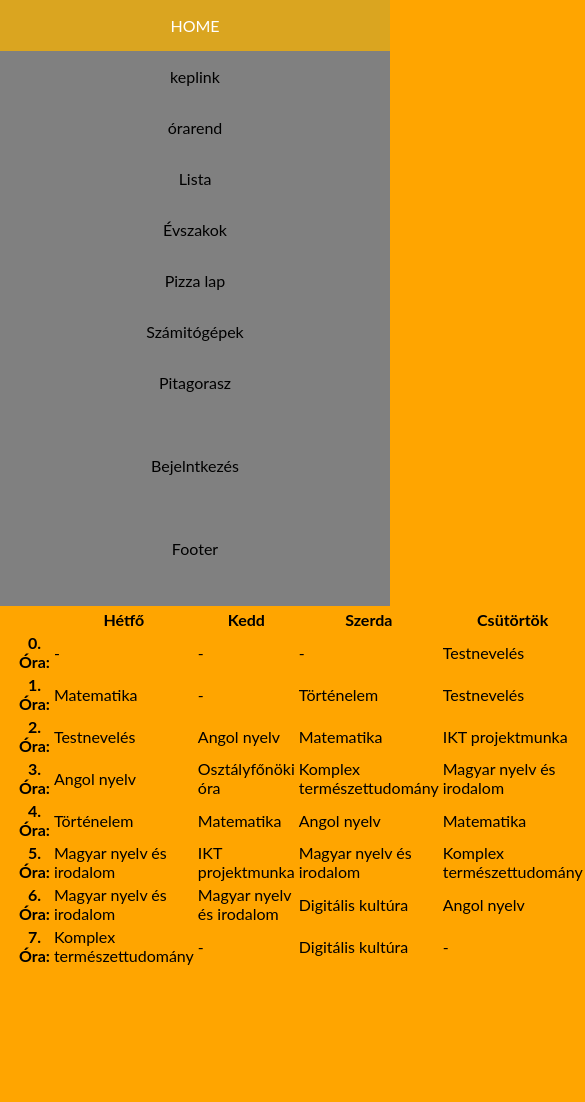
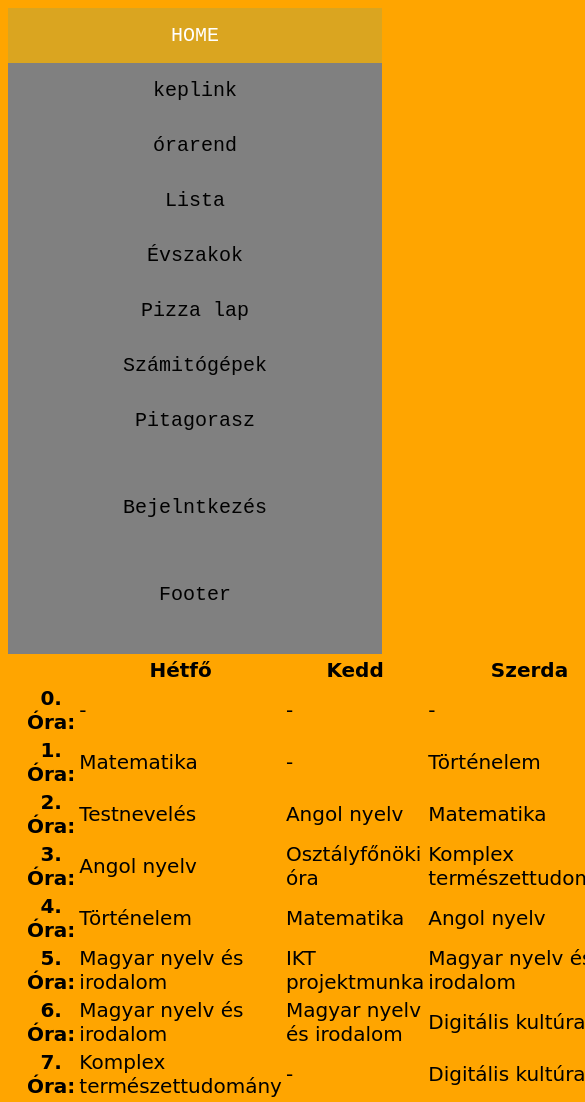
Before and after one commit to Hegymegi-Akos/orarend.html, a plain HTML site: page index.html in a window 390 px wide. Shown: the top 1102 px of the page, 585 px wide, since content can reach past the window. Drawn offline with Linux system fonts and the light colour scheme.

Commit message:
Update index.html

```diff
--- a/index.html
+++ b/index.html
@@ -1,18 +1,30 @@
 <!DOCTYPE html>
-<html lang="en">
+<html lang="hu">
+
 <head>
+
+
     <meta charset="UTF-8">
-    <meta http-equiv="X-UA-Compatible" content="IE=edge">
-    <meta name="viewport" content="width= <table class="oszlop">
+    <meta name="viewport" content="width=device-width, initial-scale=1.0">
+    <title>Hegymegi-Kiss Ákos oldala</title>
+    <link rel="stylesheet" href="ennek.css">
+    <link rel="stylesheet" type="text/css" href="https://cdnjs.cloudflare.com/ajax/libs/font-awesome/5.15.1/css/all.min.css">
+
+    <link rel="preconnect" href="https://fonts.googleapis.com">
+    <link rel="preconnect" href="https://fonts.gstatic.com" crossorigin>
+
+
     <style>
-                body
-                {
-                    margin: 0;
-                    font-family: "Lato", sans-serif;
+        body {
+            background-color: yellow;
+            font-family: 'The Nautigal', cursive;
+            font-size: 20px;
         }
 
-                .sidebar
-                {
+
+        .sidebar {
+
+            font-family: 'Roboto Mono', monospace;
             margin: 0;
             padding: 0;
             width: 200px;
@@ -22,56 +34,55 @@
             overflow: auto;
         }
 
-                .sidebar a
-                {
+        .sidebar a {
             display: block;
             color: black;
             padding: 16px;
             text-decoration: none;
         }
 
-                .sidebar a.active
-                {
+        .sidebar a.active {
             background-color: goldenrod;
             color: white;
         }
 
-                .sidebar a:hover:not(.active)
-                {
+        .sidebar a:hover:not(.active) {
             background-color: #555;
             color: white;
         }
 
-                div.content
-                {
+        div.content {
             margin-left: 200px;
             padding: 1px 16px;
             height: 1000px;
         }
 
-                @media screen and (max-width: 700px)
-                {
-                    .sidebar
-                    {
+        @media screen and (max-width: 700px) {
+            .sidebar {
                 width: 100%;
                 height: auto;
                 position: relative;
             }
-                    .sidebar a {float: left;}
-                    div.content {margin-left: 0;}
+
+            .sidebar a {
+                float: left;
             }
 
-                @media screen and (max-width: 400px)
-                {
-                    .sidebar a
-                    {
+            div.content {
+                margin-left: 0;
+            }
+        }
+
+        @media screen and (max-width: 400px) {
+            .sidebar a {
                 text-align: center;
                 float: none;
             }
         }
     </style>
 </head>
-        <body style= "background-color:orange;">
+
+<body style="background-color:orange;">
 
     <div class="sidebar">
 
@@ -89,10 +100,10 @@
          <a href="https://hegymegi-akos.github.io/pita.html/">Pitagorasz<a>
             <a href="https://hegymegi-akos.github.io/bejelentkez-s.html/">Bejelntkezés<a>
 <a href="https://hegymegi-akos.github.io/fo.html/">Footer<a>
+    </div>
+    <div class="content">
 
 
-                </div>
-                <div class="content">
         <table>
             <tr>
                 <th></th>
@@ -273,9 +284,8 @@
                 </td>
             </tr>
         </table>
-    <title>Ákos örarend</title>
-</head>
-<body>
+    </div>
 
 </body>
+
 </html>
```
Lines whose indentation alone changed are shown as unchanged.
